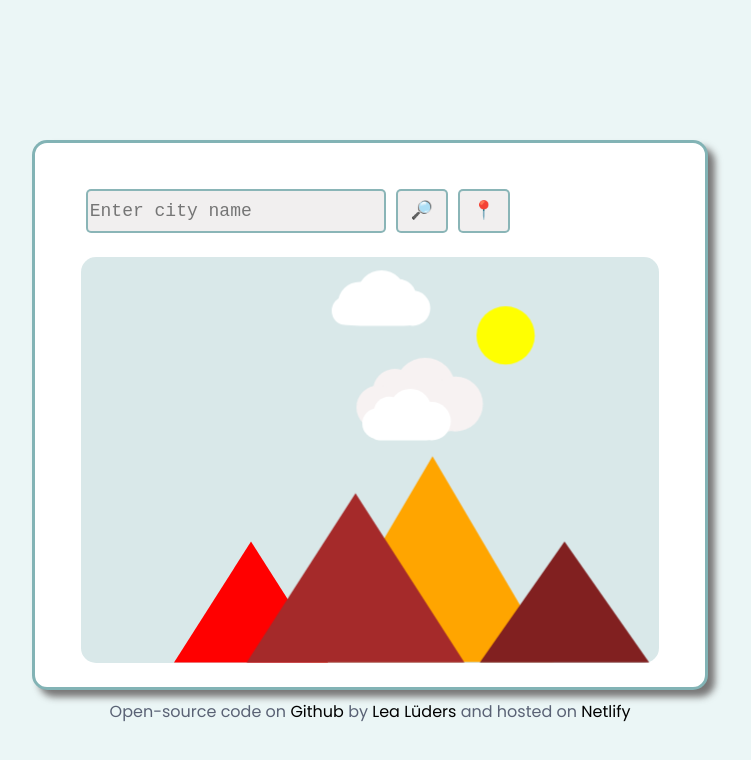
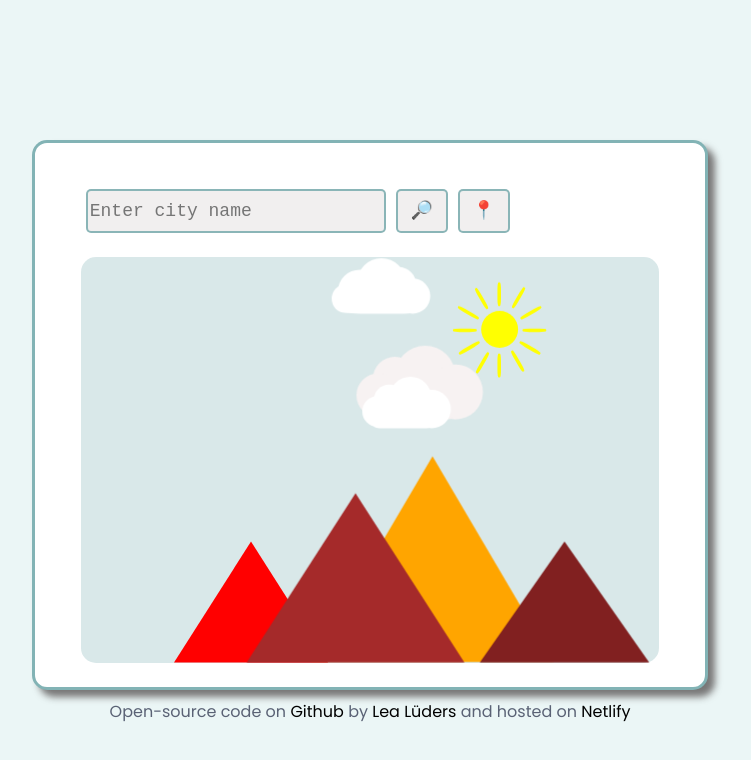
Before and after one commit to LeiaLL/ReactWeatherApp, a React (Create React App) app: page / in a window 1280 px wide. Shown: the top 760 px of the page, without its empty margins (275-1026 px from the left). Built offline with nearby package versions, Linux system fonts and the light colour scheme.

Commit message:
Updated animation

```diff
--- a/src/Search.css
+++ b/src/Search.css
@@ -150,12 +150,101 @@ input {
   position: relative;
   top: -355px;
   left: 205px;
-  width: 53px;
-  height: 53px;
-
+  width: 42px;
+  height: 42px;
   border-radius: 50%;
   z-index: -2;
   animation: rise 12s infinite;
+  transform: scale(0.8);
+}
+
+.sunray {
+  height: 4px;
+  width: 27px;
+  border-radius: 30%;
+  animation: rays 12s infinite;
+}
+
+.ray1 {
+  position: relative;
+  top: 20px;
+  left: -32px;
+}
+
+.ray2 {
+  position: relative;
+  top: 16px;
+  left: 47px;
+}
+
+.ray3 {
+  position: relative;
+  top: 52px;
+  left: 7px;
+  transform: rotate(90deg);
+}
+
+.ray4 {
+  position: relative;
+  top: -33px;
+  left: 7px;
+  transform: rotate(90deg);
+}
+
+.ray5 {
+  position: relative;
+  top: -16px;
+  left: -28px;
+  transform: rotate(30deg);
+}
+
+.ray6 {
+  position: relative;
+  top: 20px;
+  left: -27px;
+  transform: rotate(-30deg);
+}
+
+.ray7 {
+  position: relative;
+  top: -24px;
+  left: 43px;
+  transform: rotate(-30deg);
+}
+
+.ray8 {
+  position: relative;
+  top: 12px;
+  left: 42px;
+  transform: rotate(30deg);
+}
+
+.ray9 {
+  position: relative;
+  top: 23px;
+  left: 28px;
+  transform: rotate(60deg);
+}
+
+.ray10 {
+  position: relative;
+  top: -52px;
+  left: -13px;
+  transform: rotate(60deg);
+}
+
+.ray11 {
+  position: relative;
+  top: 17px;
+  left: -12px;
+  transform: rotate(-60deg);
+}
+
+.ray12 {
+  position: relative;
+  top: -61px;
+  left: 29px;
+  transform: rotate(-60deg);
 }
 
 @keyframes rise {
@@ -165,11 +254,33 @@ input {
 
   50% {
     background-color: yellow;
-    transform: translateY(-270px);
+    transform: translateY(-270px) scale(0.8);
   }
 
   90% {
     background-color: rgba(221, 188, 126, 0.76);
+  }
+
+  100% {
+    background-color: rgba(221, 188, 126, 0);
+  }
+}
+
+@keyframes rays {
+  2% {
+    background-color: rgba(221, 188, 126, 0);
+  }
+
+  15% {
+    background-color: rgba(221, 188, 126, 0.76);
+  }
+
+  50% {
+    background-color: yellow;
+  }
+
+  95% {
+    background-color: rgba(221, 188, 126, 0);
   }
 }
 
--- a/src/Search.js
+++ b/src/Search.js
@@ -94,7 +94,20 @@ export default function Search() {
             <div class="mountain2"></div>
             <div class="mountain3"></div>
             <div class="mountain4"></div>
-            <div class="sun"></div>
+            <div class="sun">
+              <div class="sunray ray1"></div>
+              <div class="sunray ray2"></div>
+              <div class="sunray ray3"></div>
+              <div class="sunray ray4"></div>
+              <div class="sunray ray5"></div>
+              <div class="sunray ray6"></div>
+              <div class="sunray ray7"></div>
+              <div class="sunray ray8"></div>
+              <div class="sunray ray9"></div>
+              <div class="sunray ray10"></div>
+              <div class="sunray ray11"></div>
+              <div class="sunray ray12"></div>
+            </div>
             <div class="cloud1">
               <div class="circle1"></div>
               <div class="circle2"></div>
```
